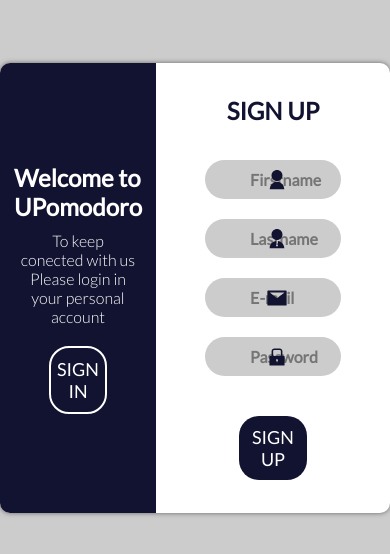
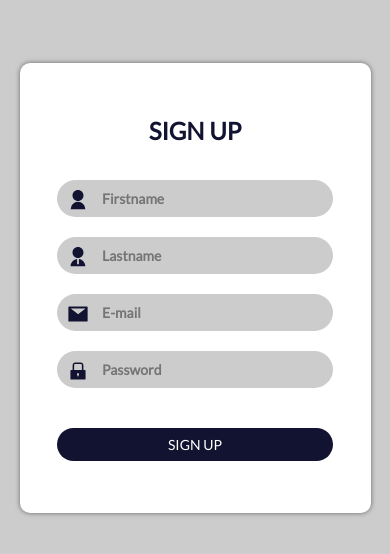
Before and after one commit to Kakaziu/pomodoro_client, a React (Vite) app: page /register in a window 390 px wide. Shown: the part 134-688 px from the top of the page. Built offline with nearby package versions, Linux system fonts and the light colour scheme.

Commit message:
style(css): Responsive pomodoro menu

```diff
--- a/src/components/AccountForms/FormLogin/index.tsx
+++ b/src/components/AccountForms/FormLogin/index.tsx
@@ -89,6 +89,7 @@ const FormLogin: FunctionComponent = () => {
         color="white"
         hoverBackgroundColor="rgba(18, 19, 49, 0.9)"
         hoverColor="white"
+        haveMobile={true}
       >
         SIGN IN
         {loading ? (
--- a/src/components/AccountForms/FormRegister/index.tsx
+++ b/src/components/AccountForms/FormRegister/index.tsx
@@ -143,6 +143,7 @@ const FormRegister: FunctionComponent = () => {
         color="white"
         hoverBackgroundColor="rgba(18, 19, 49, 0.9)"
         hoverColor="white"
+        haveMobile={true}
       >
         SIGN UP
         {loading ? (
--- a/src/components/AccountForms/styled.ts
+++ b/src/components/AccountForms/styled.ts
@@ -13,6 +13,10 @@ export const FormTag = styled.form`
     color: #121331;
     margin-bottom: 35px;
   }
+
+  @media (max-width: 850px) {
+    width: 90%
+  }
 `;
 
 export const Camp = styled.div`
@@ -25,6 +29,10 @@ export const Camp = styled.div`
     position: absolute;
     top: 9px;
     left: 90px;
+
+    @media (max-width: 560px) {
+      left: 10px;
+    }
   }
 
   p {
@@ -51,5 +59,10 @@ export const Camp = styled.div`
     &::placeholder {
       font-weight: bold;
     }
+
+    @media (max-width: 560px) {
+      width: 100%;
+      font-size: 14px;
+    }
   }
 `;
--- a/src/components/Button/protocol.ts
+++ b/src/components/Button/protocol.ts
@@ -12,4 +12,5 @@ export interface IButton<T> {
   color: string;
   hoverBackgroundColor: string;
   hoverColor: string;
+  haveMobile?: boolean;
 }
--- a/src/components/Button/styled.ts
+++ b/src/components/Button/styled.ts
@@ -29,4 +29,12 @@ export const Button = styled.button<IButton<IBorder>>`
     position: absolute;
     right: 30px;
   }
+
+  ${(props) => props.haveMobile && `
+    @media (max-width: 560px) {
+      font-size: 14px;
+      width: 100%;
+      padding: 8px 0px;
+    }
+  `}
 `;
--- a/src/components/HomeInfos/index.tsx
+++ b/src/components/HomeInfos/index.tsx
@@ -1,9 +1,9 @@
 import { FunctionComponent } from "react";
-import { HomeInfosTag, TitlePag } from "./styled";
 import { useSelector } from "react-redux";
 import { State } from "../../store/protocol";
 import HomeContent from "../HomeContent";
 import { IHomeInfos } from "./protocol";
+import { HomeInfosTag, TitlePag } from "./styled";
 
 const HomeInfos: FunctionComponent<IHomeInfos> = ({ setShowModal }) => {
   const { user } = useSelector((state: State) => state.UserReducer);
--- a/src/components/InfoAccount/styled.ts
+++ b/src/components/InfoAccount/styled.ts
@@ -21,4 +21,8 @@ export const InfoAccountTag = styled.div`
     text-align: center;
     font-weight: lighter;
   }
+
+  @media (max-width: 850px) {
+    display: none;
+  }
 `;
--- a/src/components/Pomodoros/styled.ts
+++ b/src/components/Pomodoros/styled.ts
@@ -17,6 +17,10 @@ export const PomodorosTag = styled.div`
     width: 5px;
     border-radius: 10px;
   }
+
+  /* @media (max-width: 1000px){
+    justify-content: center;
+  } */
 `;
 
 export const Pomodoro = styled.div`
@@ -38,14 +42,16 @@ export const Pomodoro = styled.div`
     color: black;
     position: relative;
     z-index: 9997;
+
+    @media (max-width: 1000px) {
+      width: 100%;
+    }
   }
 
   h3 {
     font-size: 28px;
     display: flex;
-    justify-content: space-between;
-    width: 95%;
-    margin: auto;
+    width: 100%;
   }
 
   span {
@@ -57,6 +63,10 @@ export const Pomodoro = styled.div`
 
   &:hover {
     outline: 2px solid #121331;
+  }
+
+  @media (max-width: 1000px){
+    width: 100%;
   }
 `;
 
@@ -138,4 +148,8 @@ export const SkeletonPomodoro = styled.div`
       transform: scale(1.2);
     }
   }
+
+  @media (max-width: 1000px){
+    width: 100%;
+  }
 `;
--- a/src/pages/styled.ts
+++ b/src/pages/styled.ts
@@ -7,4 +7,8 @@ export const AccountTag = styled.div`
   width: 900px;
   border-radius: 10px;
   height: 450px;
+
+  @media (max-width: 950px) {
+    width: 90%;
+  }
 `;
```
Also changed, not shown: src/components/Pomodoros/index.tsx (+11 -11 lines).
